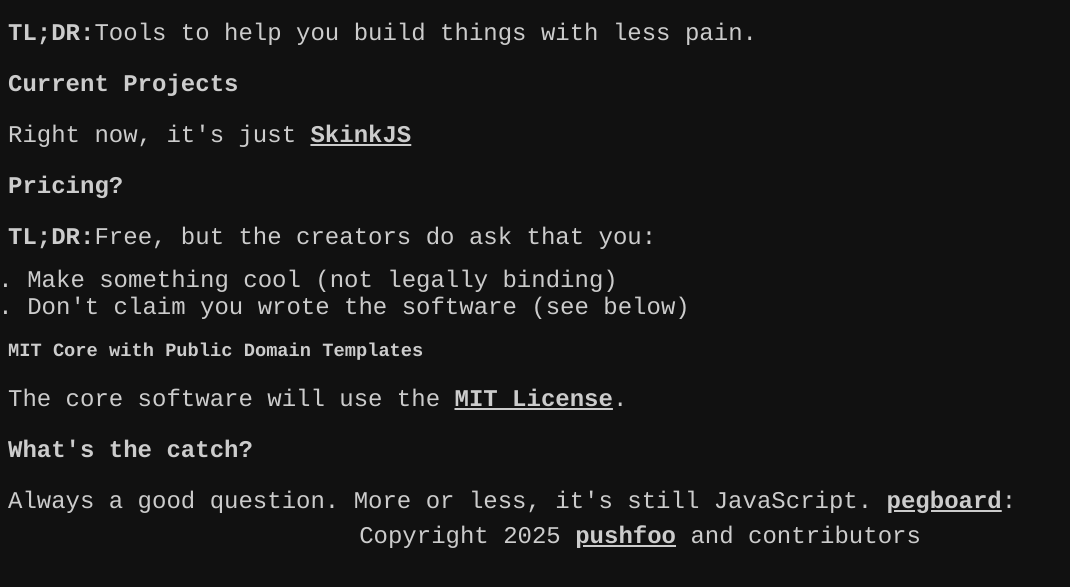
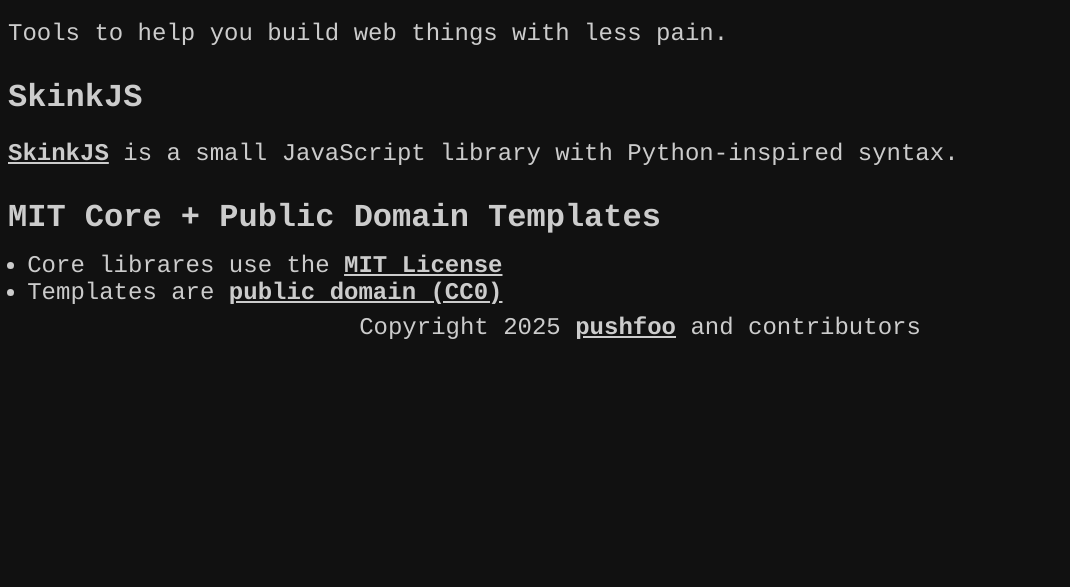
Before and after one commit to SkinkTools/skinktools.github.io, a plain HTML site: page docs/index.html in a window 1280 px wide. Shown: the part 103-690 px from the top of the page, without its empty margins (0-1070 px from the left). Drawn offline with Linux system fonts and the light colour scheme.

Commit message:
Clean up style and content for landing page.
* Clean syntax from predecessor page

* Remove extra info

* Fix header text sizing in CSS

```diff
--- a/docs/index.html
+++ b/docs/index.html
@@ -1,5 +1,6 @@
-<html data-darkreader-proxy-injected="true"><head>
-    <title>PegboardJS</title>
+<html>
+    <head>
+    <title>Skink Tools</title>
     <link rel="stylesheet" href="./static/style.css">
     <link rel="icon" href="./static/skinktools_logo_transparent.png" type="image/png">
     </head>
@@ -9,26 +10,16 @@
             <h1>Skink Tools</h1>
         </div>
         <div id="content">
-            <p><b>TL;DR:</b>Tools to help you build things with less pain.</p>
+            <p>Tools to help you build web things with less pain.</p>
 
-            <h2>Current Projects</h2>
-            <p>Right now, it's just <a href="./skinkjs/0.0.1">SkinkJS</a></p>
-            <h2>Pricing?</h2>
-            <p><strong>TL;DR:</strong>Free, but the creators do ask that you:</p>
-            <ol>
-                <li>Make something cool (not legally binding)</li>
-                <li>Don't claim you wrote the software (see below)</li>
-            </ol>
-            <h3>MIT Core with Public Domain Templates</h3>
-            <p>The core software will use the <a href="https://opensource.org/license/mit" target="_blank">MIT License</a>.</p>
+            <h2>SkinkJS</h2>
+            <p><a href="./skinkjs/0.0.1">SkinkJS</a> is a small JavaScript library with Python-inspired syntax.</p>
 
-            <p></p>
-
-            <h2>What's the catch?</h2>
-            <p>
-                Always a good question. More or less, it's still JavaScript.
-                <a href="https://en.wikipedia.org/wiki/Perforated_hardboard" target="_blank">pegboard</a>:
-            </p>
+            <h2>MIT Core &plus; Public Domain Templates</h3>
+            <ul>
+                <li>Core librares use the <a href="https://opensource.org/license/mit" target="_blank">MIT License</a></li>
+                <li>Templates are <a href="https://creativecommons.org/public-domain/cc0/" target="_blank">public domain (CC0)</a></li>
+            </ul>
         </div>
         <div id="footer">
             <p>Copyright 2025 <a href="https://github.com/pushfoo" target="_blank">pushfoo</a> and contributors</p>
--- a/docs/static/style.css
+++ b/docs/static/style.css
@@ -85,7 +85,11 @@
 h1, h2, h3, h3, h5 {
     font-family: var(--theme-page-heading-font-family);
 }
-
+h2 {
+    font-size: 2rem;
+}
+h3 { font-size: 1.5rem; }
+h4 { font-size: 1.2rem; }
 body > #content > * { margin-top: var(--theme-spacing-one-unit); }
 
 a         { font-weight: bold;                   }
```
